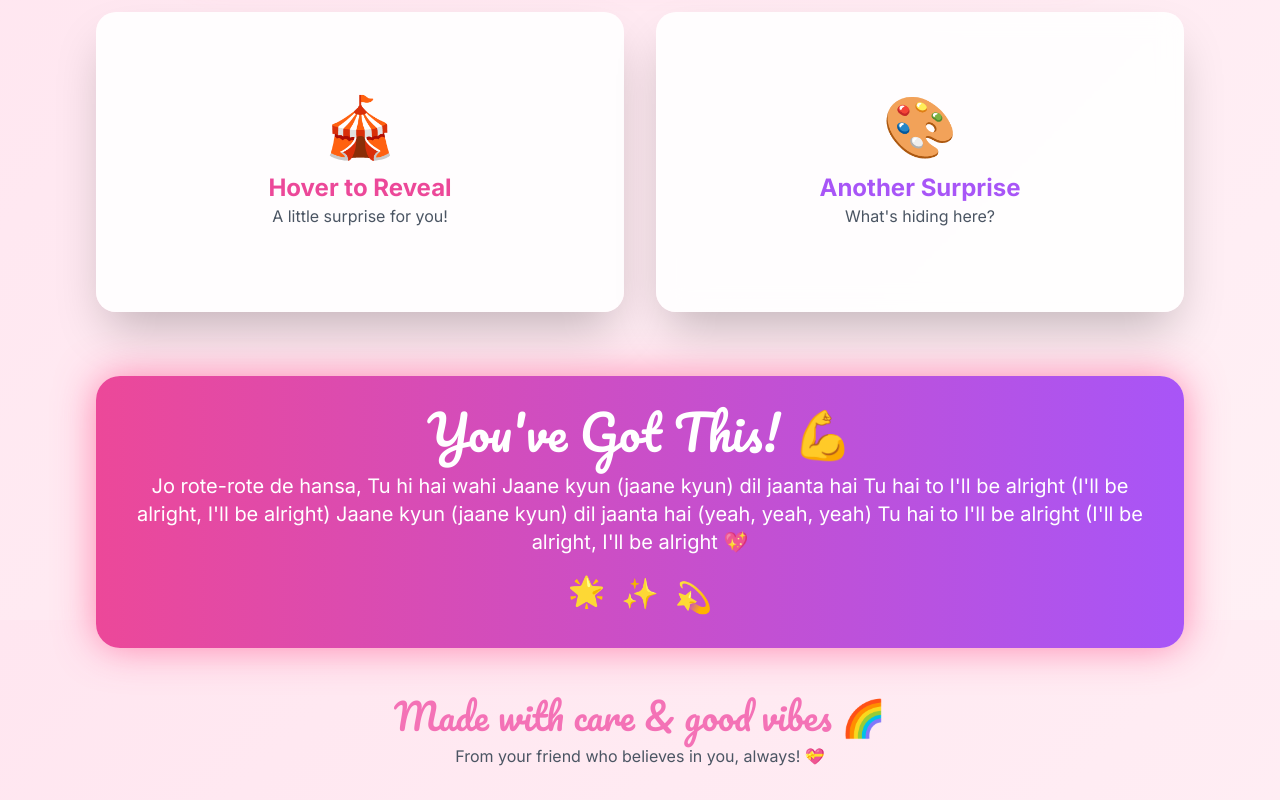
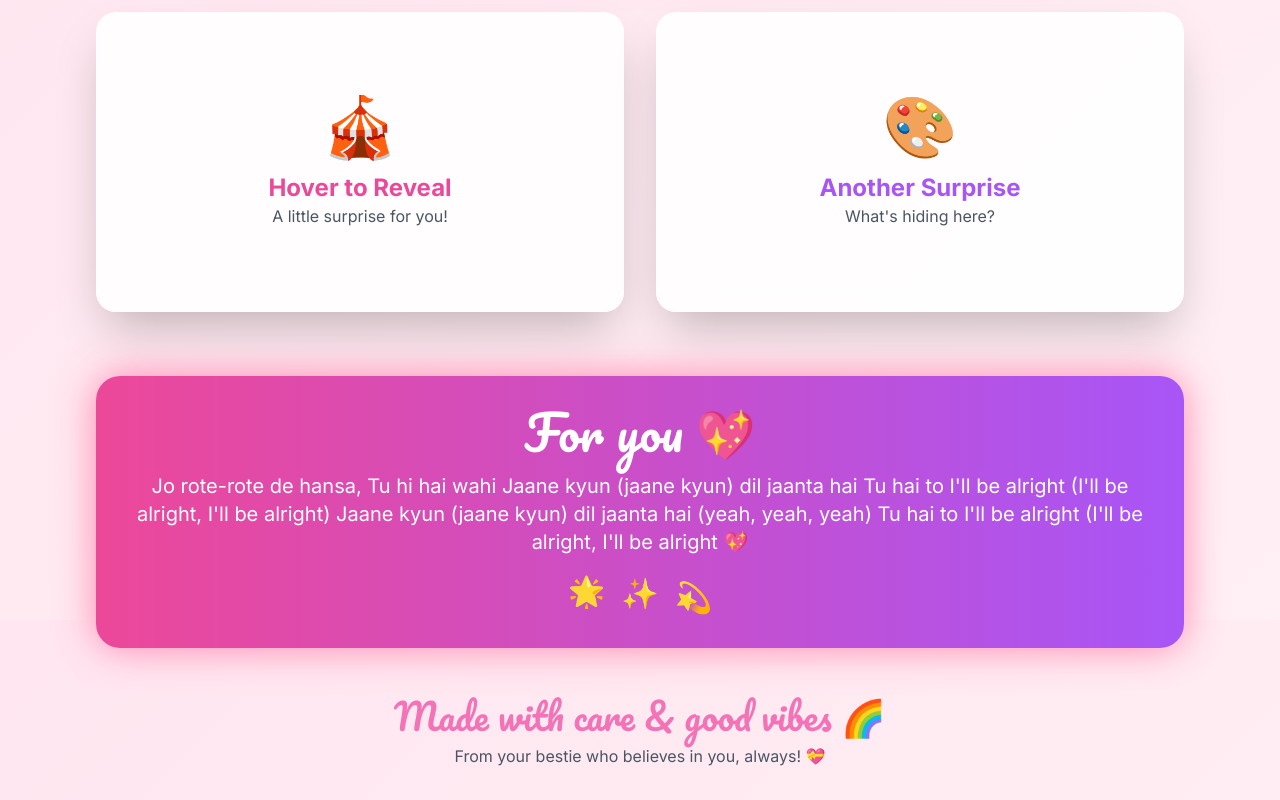
Before and after one commit to adarsh438/bestie, a plain HTML site: page next.html in a window 1280 px wide. Shown: the part 980-1780 px from the top of the page. Drawn offline with nearby package versions, Linux system fonts and the light colour scheme.

Commit message:
Update next.html

```diff
--- a/next.html
+++ b/next.html
@@ -267,7 +267,7 @@
     <!-- Final Message -->
     <div class="text-center mt-16 mb-8" data-aos="zoom-in-up" data-aos-duration="1200">
       <div class="bg-gradient-to-r from-pink-500 to-purple-500 text-white p-8 rounded-3xl shadow-2xl glow">
-        <h2 class="font-handwriting text-5xl mb-4">You've Got This! 💪</h2>
+        <h2 class="font-handwriting text-5xl mb-4">For you 💖</h2>
         <p class="text-xl mb-6">Jo rote-rote de hansa,
           Tu hi hai wahi
           Jaane kyun (jaane kyun) dil jaanta hai
@@ -284,7 +284,7 @@
 
     <footer class="text-center mt-12" data-aos="zoom-in-up" data-aos-duration="1200">
       <p class="font-handwriting text-4xl text-pink-400">Made with care & good vibes 🌈</p>
-      <p class="text-gray-600 mt-2">From your friend who believes in you, always! 💝</p>
+      <p class="text-gray-600 mt-2">From your bestie who believes in you, always! 💝</p>
     </footer>
 
   </div>
```
